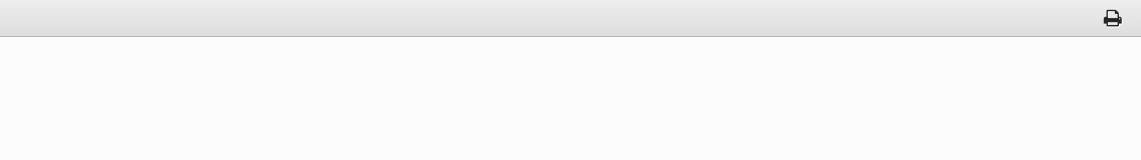
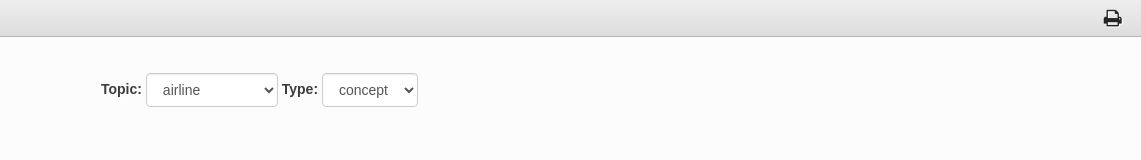
Before and after one commit to abarinoff/anacode-mm, a website: page original_code/tag-cloud.html in a window 1280 px wide. Shown: the top 160 px of the page, 139-1280 px from the left. Drawn offline with nearby package versions, Linux system fonts and the light colour scheme; some packages are replaced by stand-ins of ours; no server answers; a script that the page names is missing.

Commit message:
- Selectors for topic and type were implemented

```diff
--- a/original_code/js/controllers/tag.cloud.controller.js
+++ b/original_code/js/controllers/tag.cloud.controller.js
@@ -1,5 +1,11 @@
 angular.module("marketMinerControllers", []).controller("TagCloudController", ["$scope", "TagCloudModel",
     function ($scope,  TagCloudModel) {
+
+        $scope.topics = ['airline', 'appliances', 'auto', 'babies', 'beauty', 'books', 'camera', 'ce', 'digital', 'education', 'entertainment', 'fashion', 'finance', 'fitness', 'food', 'furniture', 'games', 'health', 'hotel', 'internet', 'mobile', 'music', 'realestate', 'sports', 'travel'];
+        $scope.selectedTopic = $scope.topics[0];
+
+        $scope.types = ['concept', 'word'];
+        $scope.selectedType = $scope.types[0];
 
         $scope.colors = ["#9f1097", "#993333", "#226ccc", "#439922", "#7b0099", "#9f1097", "#993333", "#226ccc", "#439922", "#7b0099"];
 
@@ -8,16 +14,15 @@ angular.module("marketMinerControllers", []).controller("TagCloudController", ["
             $scope.getData();
         };
 
+        $scope.submit = function() {
+            $scope.getData();
+        };
+
         $scope.getData = function() {
-            TagCloudModel.get({topic: "fashion", type: "concept"}, function (response) {
+            TagCloudModel.get({topic: $scope.selectedTopic, type: $scope.selectedType}, function (response) {
                 $scope.words = _.map(response.data, function(item) {
-                    return {
-                        text: item[0],
-                        weight: item[1]
-                    }
+                    return {text: item[0], weight: item[1]};
                 });
-                console.log("Tag Cloud Data: ", $scope.words);
-                console.log("Tag Cloud colors: ", $scope.colors);
             });
         };
     }
--- a/original_code/tag-cloud.html
+++ b/original_code/tag-cloud.html
@@ -13,6 +13,7 @@
     <link rel="stylesheet" href="bower_components/html5-boilerplate/dist/css/main.css">
     <link rel="stylesheet" href="style.css">
     <link rel="stylesheet" href="app.css">
+    <link rel="stylesheet" href="tagcloud.css">
     <link rel="stylesheet" href="bower_components/bootstrap/dist/css/bootstrap.min.css">
     <link rel="stylesheet" href="https://maxcdn.bootstrapcdn.com/font-awesome/4.4.0/css/font-awesome.min.css">
     <link rel="stylesheet" href="bower_components/nvd3/build/nv.d3.min.css"/>
@@ -21,7 +22,7 @@
 
     <link rel="stylesheet" href="bower_components/jstree/dist/themes/default/style.min.css">
 </head>
-<body>
+<body class="ng-cloak">
     <header>
         <div id="topbar">
             <a href="http://anacode.de" id="logo" target="_blank"><img src="img/logo.png"></a>
@@ -29,12 +30,35 @@
         </div>
     </header>
 
-    <main>
+    <main ng-controller="TagCloudController" ng-init="initialize()">
+        <div class="row">
+            <div class="col-md-12">
+                <form class="form-inline">
+                    <div class="form-group">
+                        <label for="topicSelector">Topic:</label>
+                        <select id="topicSelector" class="form-control"
+                                ng-model="selectedTopic"
+                                ng-options="topic for topic in topics"
+                                ng-change="submit()">
+                        </select>
+                    </div>
+                    <div class="form-group">
+                        <label for="topicSelector">Type:</label>
+                        <select id="typeSelector" class="form-control"
+                                ng-model="selectedType"
+                                ng-options="type for type in types"
+                                ng-change="submit()">
+                        </select>
+                    </div>
+                </form>
+            </div>
+        </div>
+
         <!--[if lt IE 7]>
         <p class="browsehappy">You are using an <strong>outdated</strong> browser. Please <a href="http://browsehappy.com/">upgrade your browser</a> to improve your experience.</p>
         <![endif]-->
         <div class="container">
-            <div class="row" ng-controller="TagCloudController" ng-init="initialize()">
+            <div class="row">
                 <jqcloud class="col-md-8 col-md-offset-2"
                          words="words" colors="{{colors}}" height="350" steps="10"></jqcloud>
             </div>
--- /dev/null
+++ b/original_code/tagcloud.css
@@ -0,0 +1,3 @@
+.ng-cloak {
+    display:none;
+}
```
